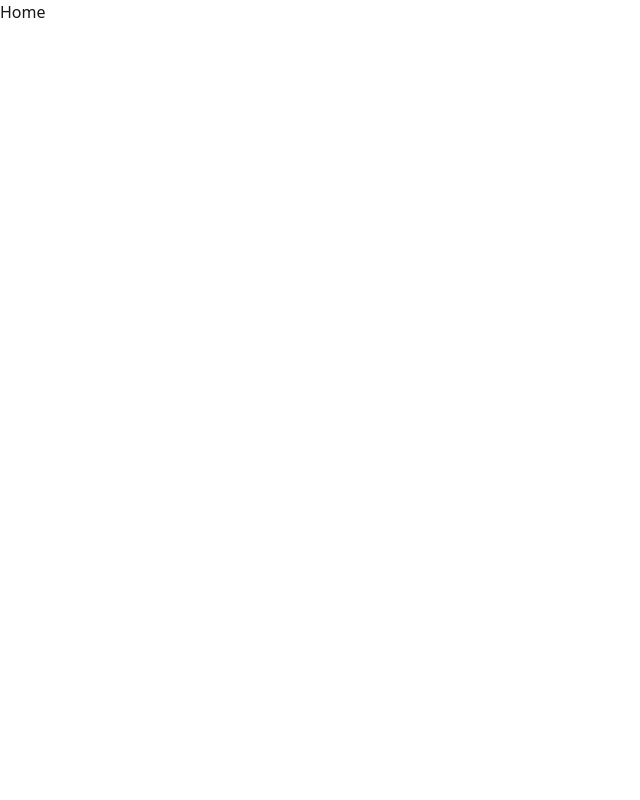
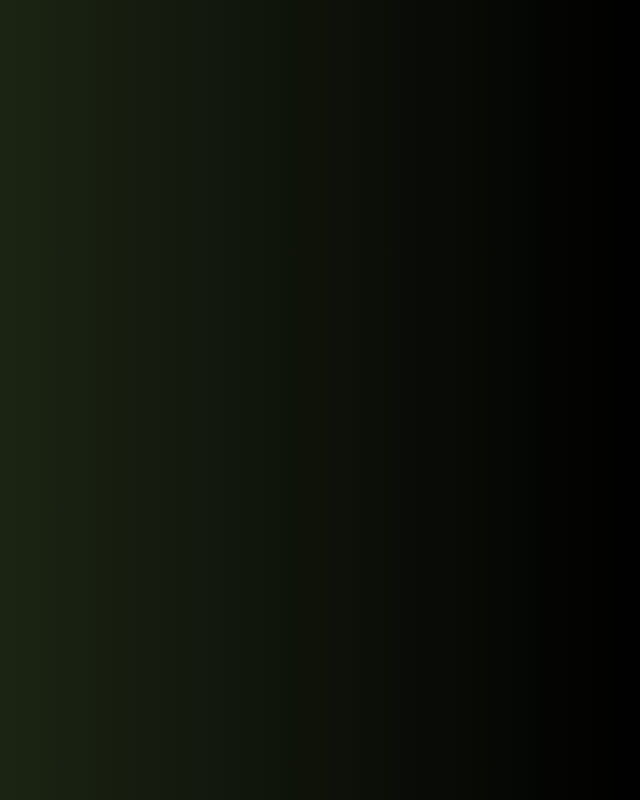
Before and after one commit to brrkrmn/REMWaste, a Next.js app: page / in a window 1280 px wide. Shown: the whole page, without its empty margins (0-640 px from the left). Built offline with nearby package versions, Linux system fonts and the light colour scheme.

Commit message:
add theme colors utility classes

```diff
--- a/src/app/globals.css
+++ b/src/app/globals.css
@@ -1,25 +1,21 @@
 @import "tailwindcss";
 
-:root {
-  --background: #ffffff;
-  --foreground: #171717;
-}
-
-@theme inline {
-  --color-background: var(--background);
-  --color-foreground: var(--foreground);
-  --font-sans: var(--font-geist-sans);
-  --font-mono: var(--font-geist-mono);
-}
-
-@media (prefers-color-scheme: dark) {
-  :root {
-    --background: #0a0a0a;
-    --foreground: #ededed;
-  }
+@theme {
+  --color-linear-background: linear-gradient(90deg,rgba(27, 36, 19, 1) 0%, rgba(0, 0, 0, 1) 50%);
+  --color-background: #000000;
+  --color-foreground: #dedfdc;
+  --color-primary: #9de952;
 }
 
 body {
-  background: var(--background);
-  color: var(--foreground);
+  background: var(--color-linear-background);
+  color: var(--color-foreground);
 }
+
+.container {
+  @apply w-full max-w-[1400px] min-h-screen mx-auto flex items-center justify-center;
+}
+
+.title {
+  @apply text-3xl font-semibold bg-clip-text text-transparent bg-gradient-to-br from-[#9de952] to-[#dedfdc];
+}
--- a/src/app/layout.tsx
+++ b/src/app/layout.tsx
@@ -1,23 +1,26 @@
 import type { Metadata } from "next";
+import { DM_Sans } from "next/font/google";
 import "./globals.css";
+
+const dmSans = DM_Sans({
+  subsets: ["latin"],
+});
 
 export const metadata: Metadata = {
   title: "We Want Waste",
   description: "Skip Hire With a Difference",
 };
 
-const RootLayout =({
+const RootLayout = ({
   children,
 }: Readonly<{
   children: React.ReactNode;
 }>) => {
   return (
-    <html lang="en">
-      <body>
-        {children}
-      </body>
+    <html lang="en" className={dmSans.className}>
+      <body>{children}</body>
     </html>
   );
-}
+};
 
 export default RootLayout;
--- a/src/app/page.tsx
+++ b/src/app/page.tsx
@@ -1,10 +1,6 @@
 
 const Home = () => {
-  return (
-    <div>
-      Home
-    </div>
-  );
+  return <div className="container"></div>;
 }
 
 export default Home;
```
